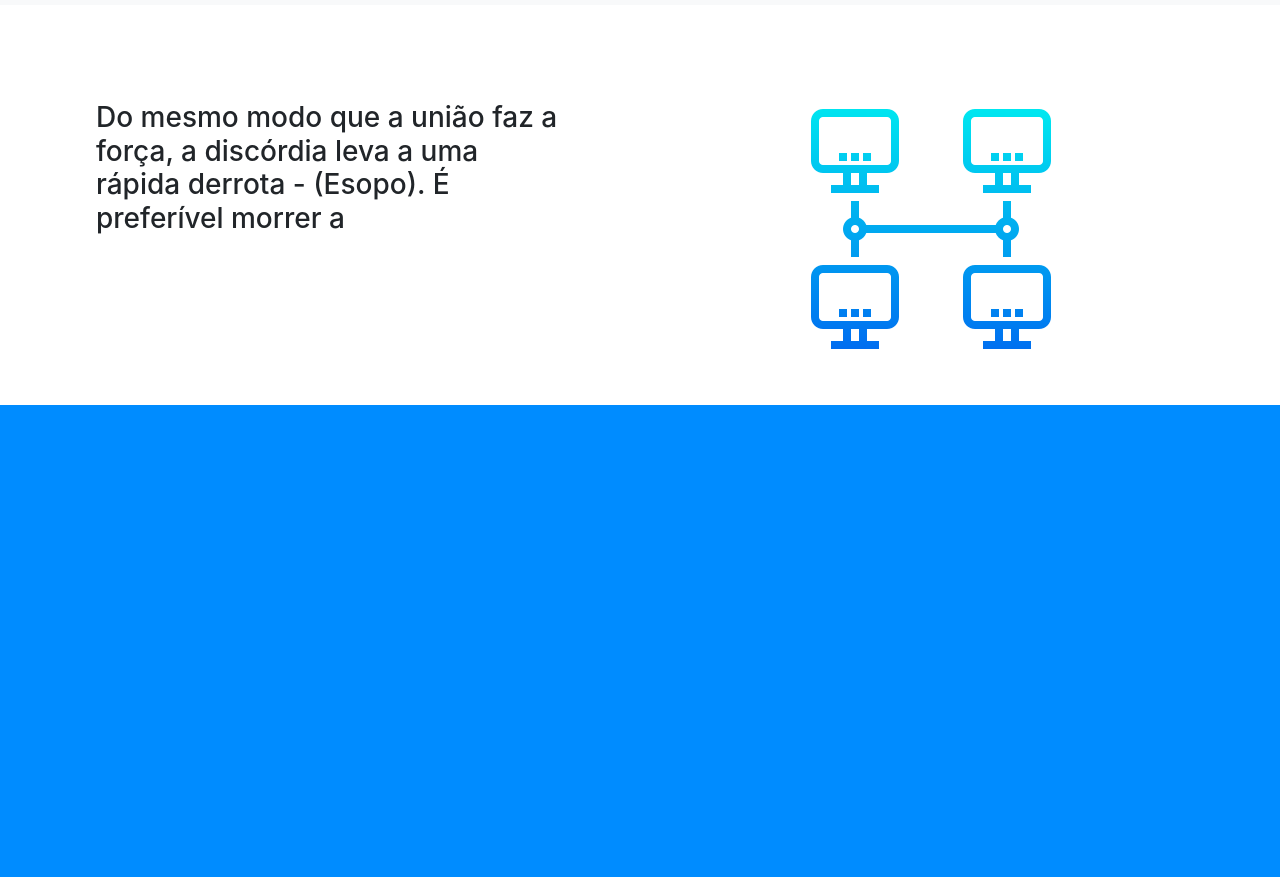
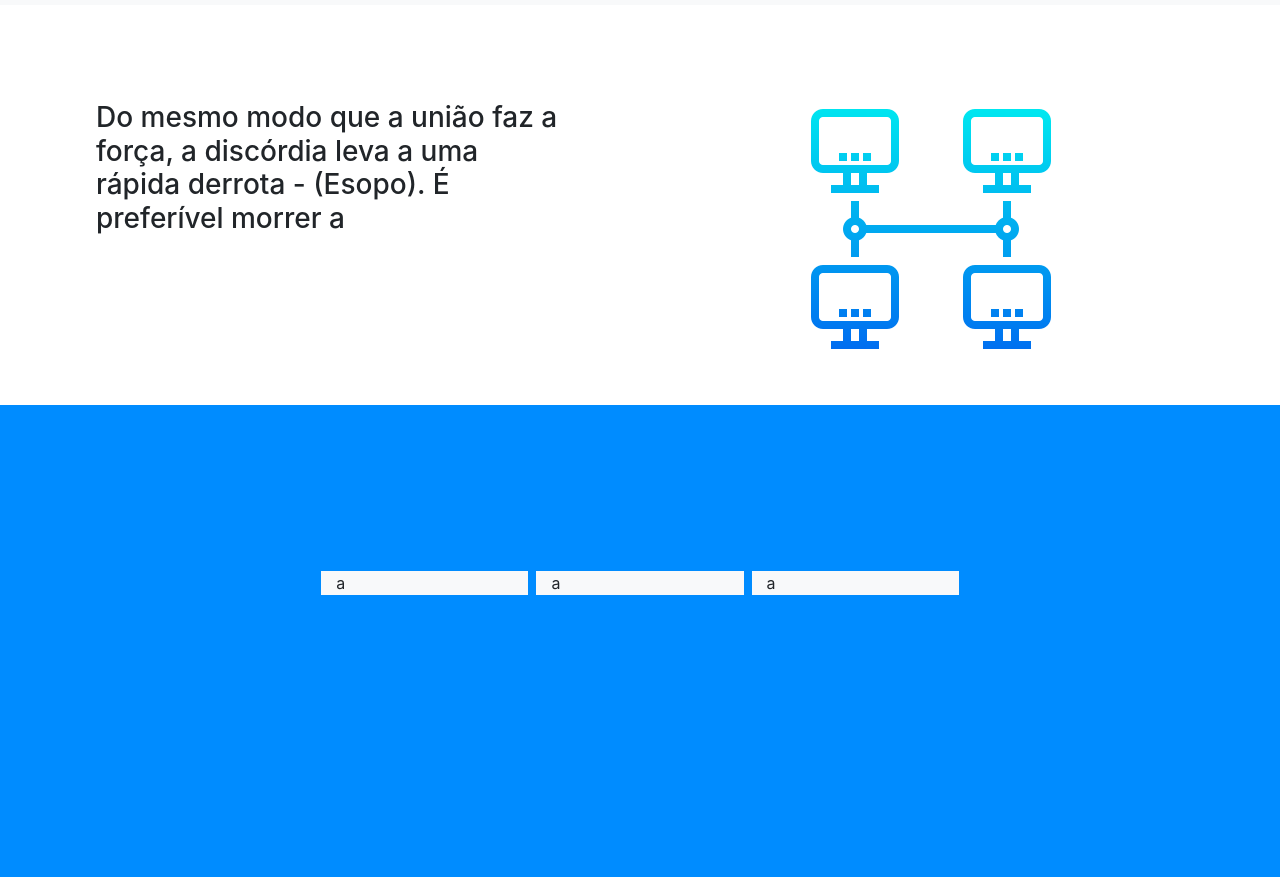
Before and after one commit to brunovasconcellos/Moonlight, a plain HTML site: page index.html in a window 1280 px wide. Shown: the part 75-952 px from the top of the page. Drawn offline with Linux system fonts and the light colour scheme.

Commit message:
first commit

```diff
--- a/css/style.css
+++ b/css/style.css
@@ -24,3 +24,16 @@
     width: 100%;
 
 }
+
+.service-block-item{
+
+    margin-left: 15%;
+    margin-right: 15%;
+    justify-content: center;
+}
+
+.service-item{
+
+    margin-top: 20%;
+
+}
--- a/index.html
+++ b/index.html
@@ -44,7 +44,12 @@
         <img class="img-fluid" src="img/rede.png">
       </div>
     </section>
-    <section class="service container-fluid ">
+    <section class="service container-fluid px-5">
+      <div class="row service-block-item">
+        <div class="col-md-3 bg-light mx-1 service-item">a</div>
+        <div class="col-md-3 bg-light mx-1 service-item">a</div>
+        <div class="col-md-3 bg-light mx-1 service-item">a</div>
+      </div>
 
     </section>
 
```
